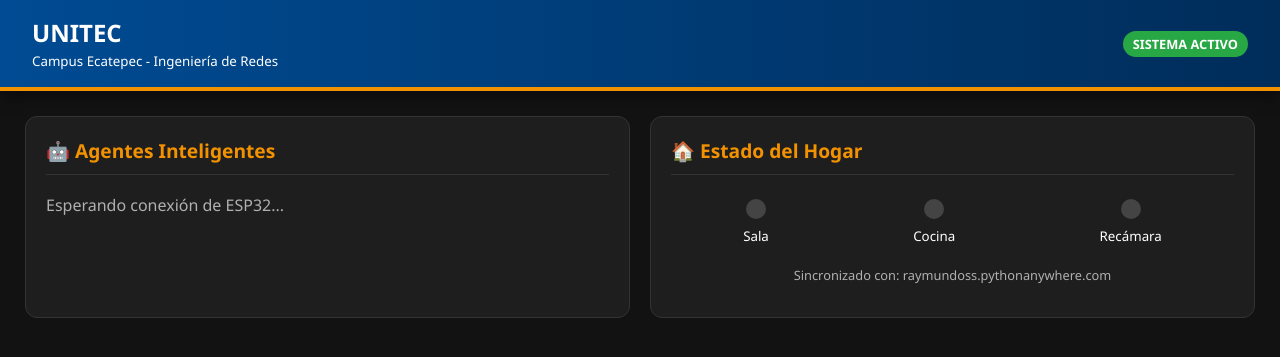
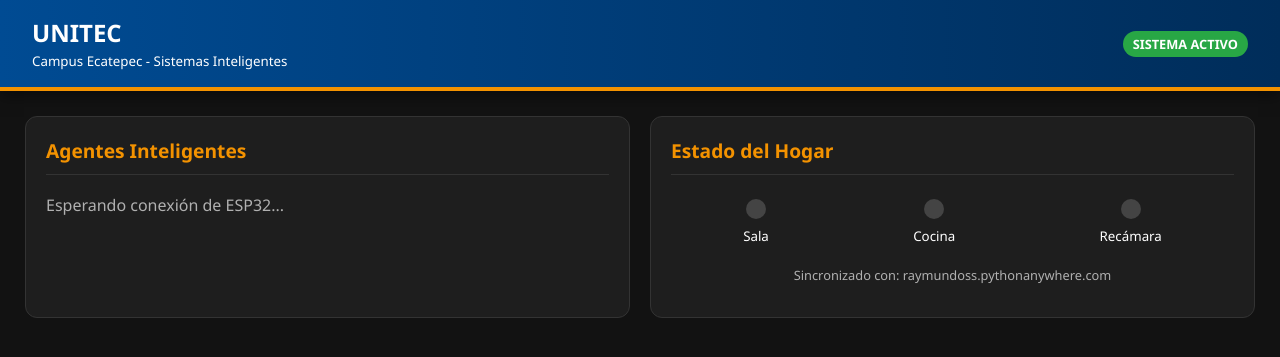
Before and after one commit to raymundosoto/SIstemas_inteligentes_Hogar_Inteligente, a Flask app: page / in a window 1280 px wide. Shown: the top 357 px of the page. Run offline with Flask 3, Linux system fonts and the light colour scheme.

Commit message:
Update index.html

```diff
--- a/templates/index.html
+++ b/templates/index.html
@@ -11,7 +11,7 @@
 <header>
     <div>
         <h2 style="margin:0;">UNITEC</h2>
-        <small>Campus Ecatepec - Ingeniería de Redes</small>
+        <small>Campus Ecatepec - Sistemas Inteligentes</small>
     </div>
     <div class="badge">SISTEMA ACTIVO</div>
 </header>
@@ -19,7 +19,7 @@
 <div class="dashboard-grid">
 
     <div class="card">
-        <h3>🤖 Agentes Inteligentes</h3>
+        <h3> Agentes Inteligentes</h3>
         {% for nombre, hora in dispositivos.items() %}
         <div style="display:flex; justify-content:space-between; margin-bottom:10px;">
             <span>{{ nombre }}</span>
@@ -31,7 +31,7 @@
     </div>
 
     <div class="card">
-        <h3>🏠 Estado del Hogar</h3>
+        <h3>Estado del Hogar</h3>
         <div class="led-status">
             <div class="led-indicator">
                 <div class="circle {{ 'on' if focos.led1 == 1 else '' }}"></div>
```
